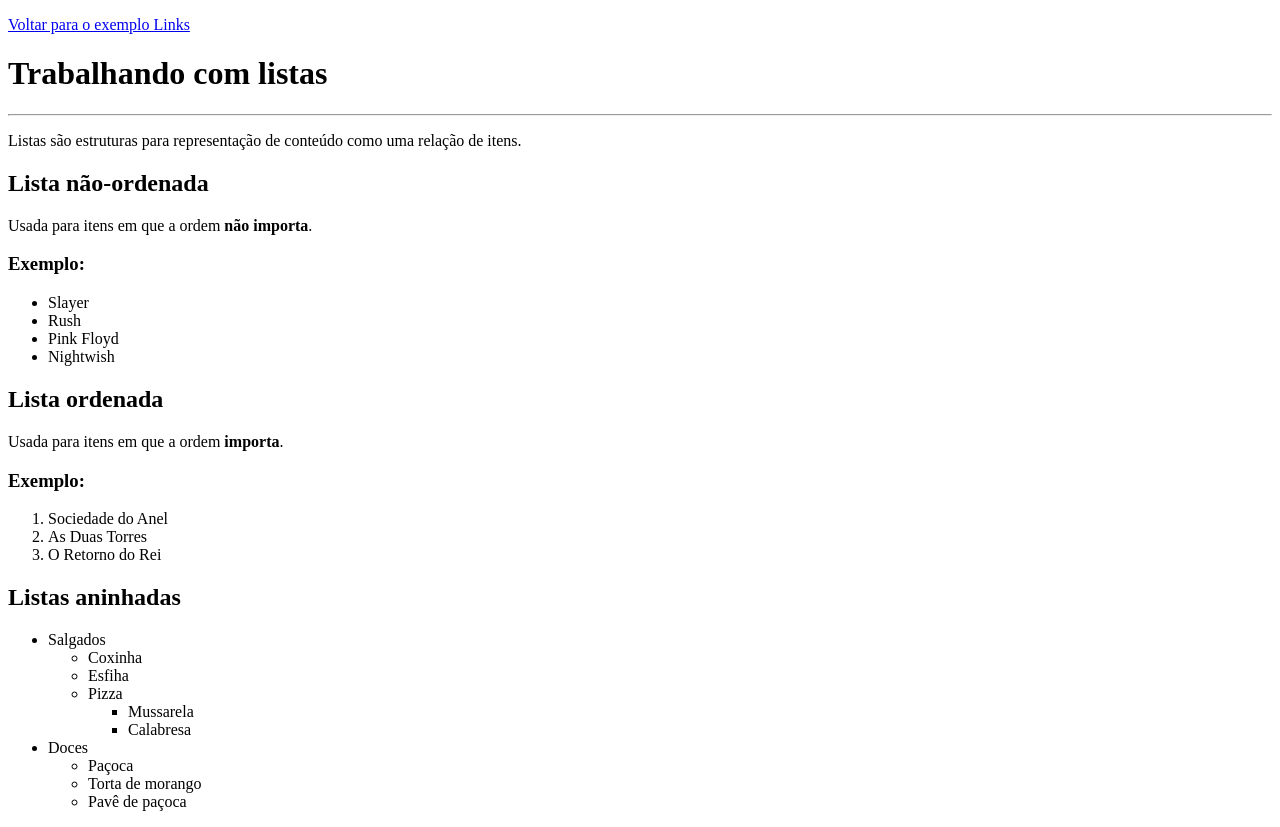
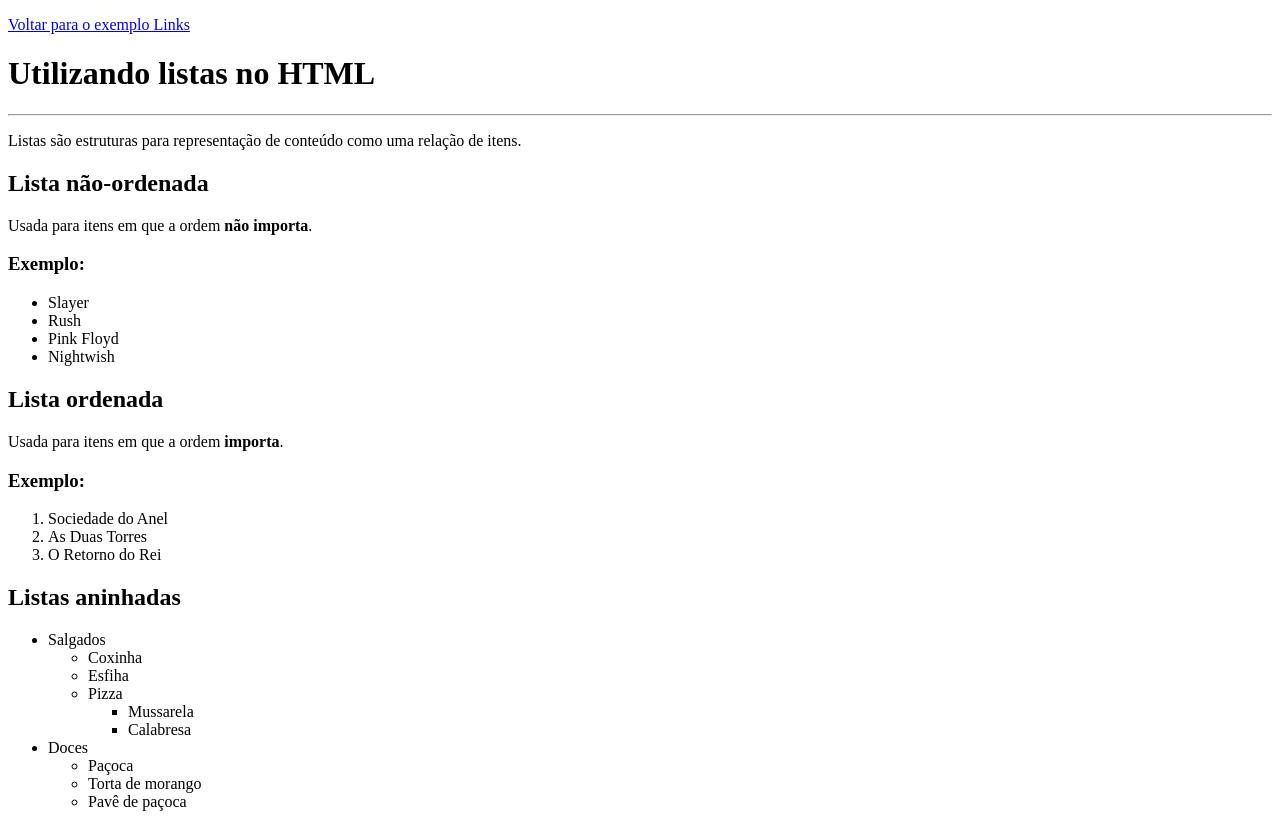
Before and after one commit to mourjulia/aulas-front, a plain HTML site: page listas.html in a window 1280 px wide. Drawn offline with Linux system fonts and the light colour scheme.

Commit message:
Altera o texto do h1

```diff
--- a/listas.html
+++ b/listas.html
@@ -9,7 +9,7 @@
 
 <body>
     <p> <a href="links.html">Voltar para o exemplo Links</a> </p>
-    <h1>Trabalhando com listas</h1>
+    <h1>Utilizando listas no HTML</h1>
     <hr>
     <p>Listas são estruturas para representação de
         conteúdo como uma relação de itens. </p>
```
